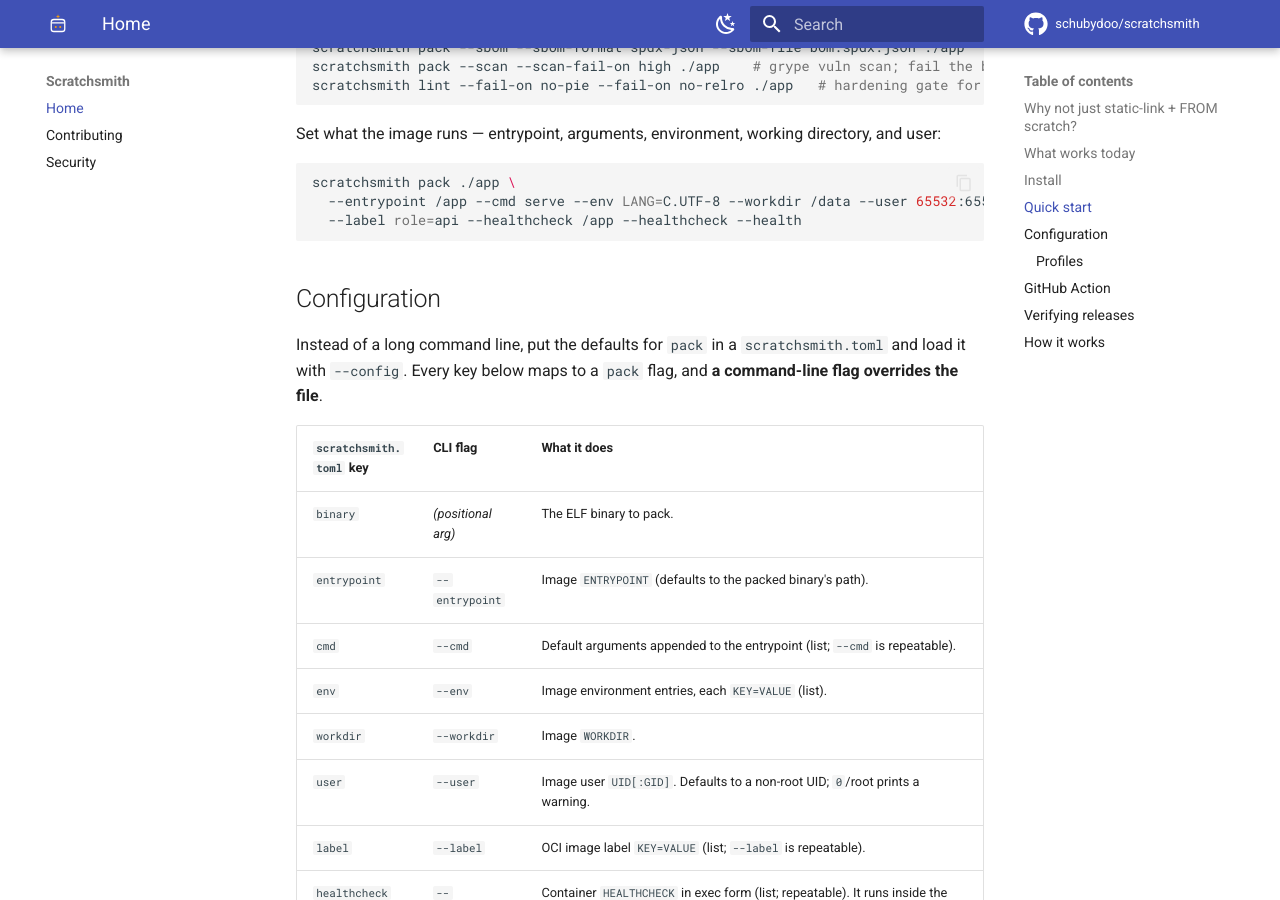
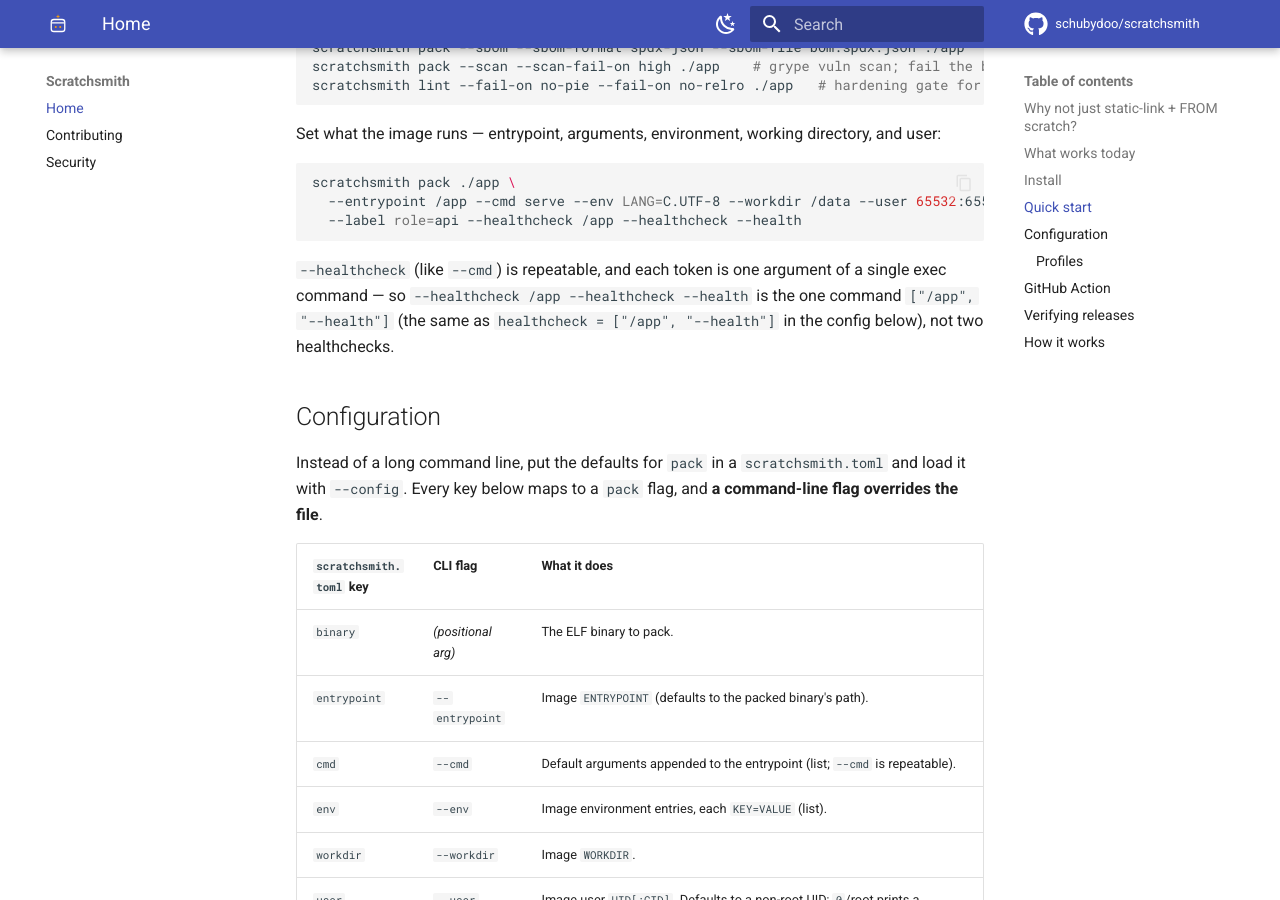
Before and after one commit to schubydoo/scratchsmith, an MkDocs documentation site: the page built from docs/index.md, in a window 1280 px wide and 900 px high, scrolled down 3301 px. Built offline with MkDocs 1.6.1 and Material for MkDocs 9.7.7, drawn with Linux system fonts in a browser that asks for light colours; comment, search, counter and statistics services are not loaded; the version menu is left out.

Commit message:
docs: clarify that repeated --healthcheck builds one exec command
Review nit on #79: --healthcheck /app --healthcheck --health read like two
healthchecks or a typo. Note that --healthcheck (like --cmd) is repeatable and
each token is one argument of a single exec command, equal to the TOML
healthcheck = ["/app", "--health"].

Co-Authored-By: Claude Opus 4.8 <noreply@anthropic.com>

````diff
--- a/docs/index.md
+++ b/docs/index.md
@@ -134,6 +134,10 @@ scratchsmith pack ./app \
   --entrypoint /app --cmd serve --env LANG=C.UTF-8 --workdir /data --user 65532:65532 \
   --label role=api --healthcheck /app --healthcheck --health
 ```
+
+`--healthcheck` (like `--cmd`) is repeatable, and each token is one argument of a single exec
+command — so `--healthcheck /app --healthcheck --health` is the one command `["/app", "--health"]`
+(the same as `healthcheck = ["/app", "--health"]` in the config below), not two healthchecks.
 
 ## Configuration
 
````
Also changed, not shown: README.md (+4 -0 lines).
